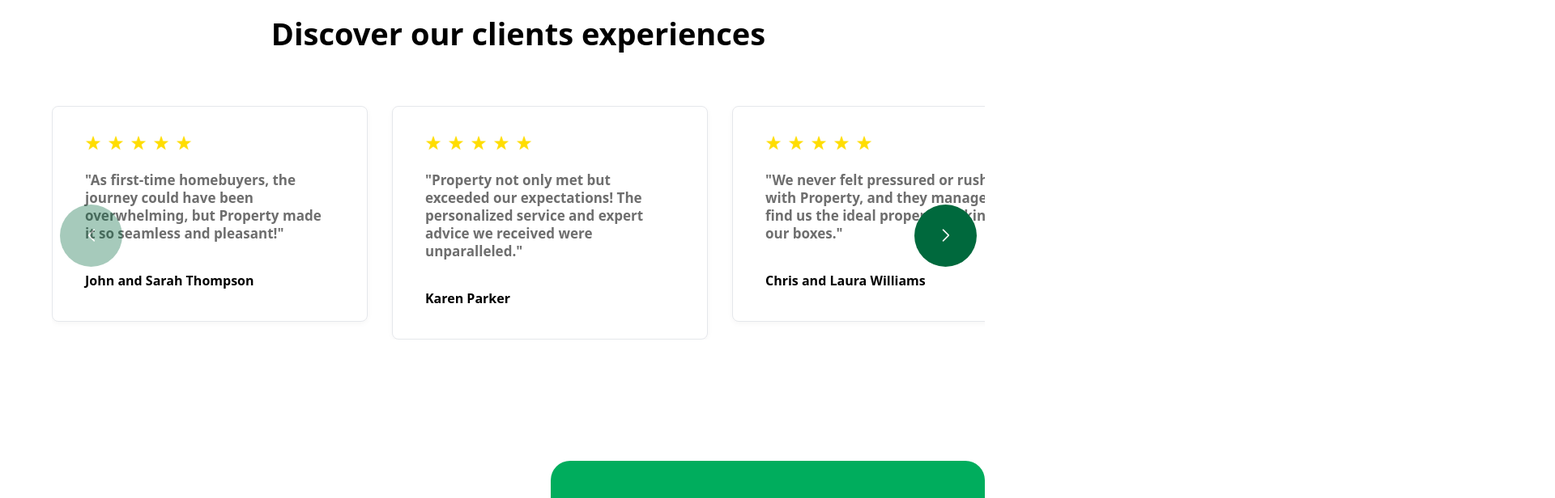
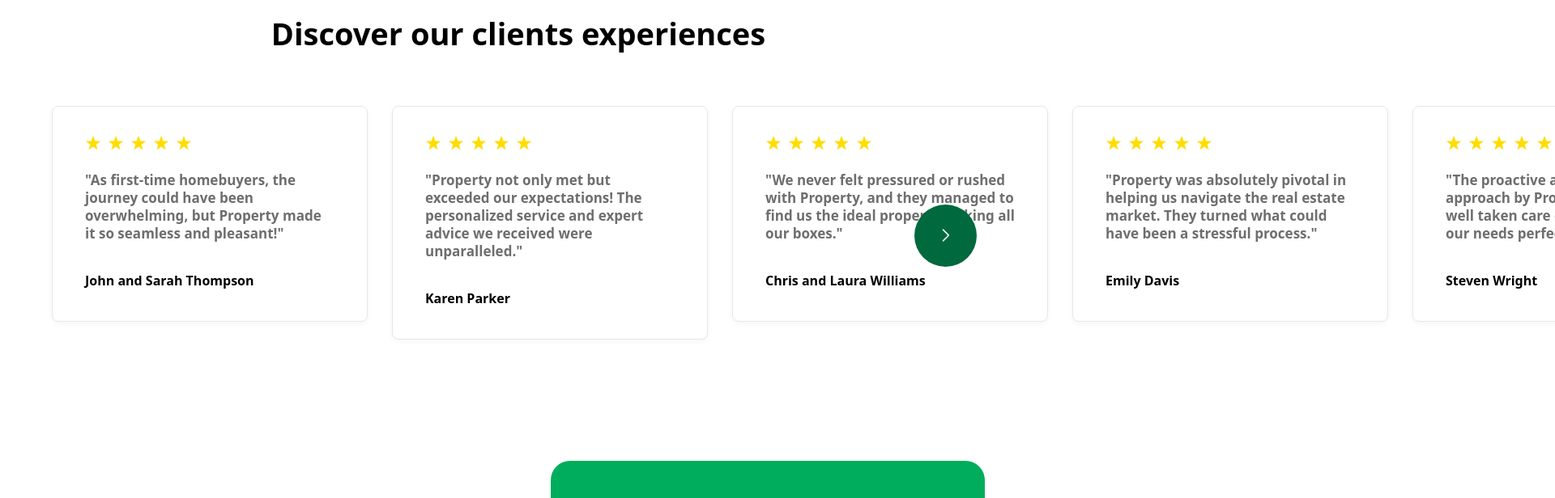
Before and after one commit to dm-mensavi/real-estate-webapp-zaptek, a Next.js app: page / in a window 1280 px wide. Shown: the part 5620-6236 px from the top of the page at 81% size, 1920 px wide, since content can reach past the window. Built offline with nearby package versions, Linux system fonts and the light colour scheme.

Commit message:
added animations to homepage

```diff
--- a/components/shared/Variant.js
+++ b/components/shared/Variant.js
@@ -67,6 +67,7 @@ export const zoomIn = ( duration, delay) => {
 export const Scale = (duration ,delay) => {
   return {
     offscreen: {
+      y: 50,
       opacity: 0,
       scale: 0.8,
       transition: {
@@ -77,6 +78,7 @@ export const Scale = (duration ,delay) => {
       },
     },
     onscreen: {
+      y: 0,
       opacity: 1,
       scale: 1,
       transition: {
--- a/pages/index.js
+++ b/pages/index.js
@@ -274,7 +274,13 @@
               </motion.div>
 
               <div className="section-body mt-[60px]">
-                <div className="review-cards">
+                <motion.div
+                  variants={fadeIn("up", 0.5, 0)}
+                  initial="offscreen"
+                  whileInView="onscreen"
+                  viewport={{ once: true, amount: 0 }}
+                  className="review-cards"
+                >
                   <Swiper
                     slidesPerView={1}
                     spaceBetween={30}
@@ -295,7 +301,7 @@
                       ))
                     }
                   </Swiper>
-                </div>
+                </motion.div>
                 <div className="section-body-b mt-[150px] grid lg:grid-cols-2 items-center justify-center gap-[80px]">
                   <motion.div
                     variants={fadeIn("up", 0.5, 0)}
@@ -394,9 +400,15 @@
               </motion.div>
 
             <div className="section-body">
-              <div className="">
+              <motion.div
+                variants={fadeIn("up", 0.5, 0)}
+                initial="offscreen"
+                whileInView="onscreen"
+                viewport={{ once: true, amount: 0 }}
+                className=""
+              >
                   <MoreBlogs/>
-              </div>
+              </motion.div>
               </div>
             </div>
           </section>
--- a/styles/globals.css
+++ b/styles/globals.css
@@ -203,3 +203,32 @@ body {
   font-weight: 900;
   color: white;
 }
+
+.swiper-button-prev.swiper-button-disabled,
+.swiper-button-next.swiper-button-disabled {
+  display: none;
+}
+
+.review-cards .swiper {
+  overflow: visible;
+}
+
+/* .review-cards .swiper {
+  padding-bottom: 6rem;
+}
+
+@media screen and (max-width: 767px) {
+  .review-cards .swiper-button-next,
+  .review-cards .swiper-button-prev {
+    top: 83%;
+  }
+
+  .review-cards .swiper-button-next {
+    left: 100px;
+  }
+  .review-cards .swiper-button-prev {
+    right: 100px;
+  }
+
+
+} */
```
